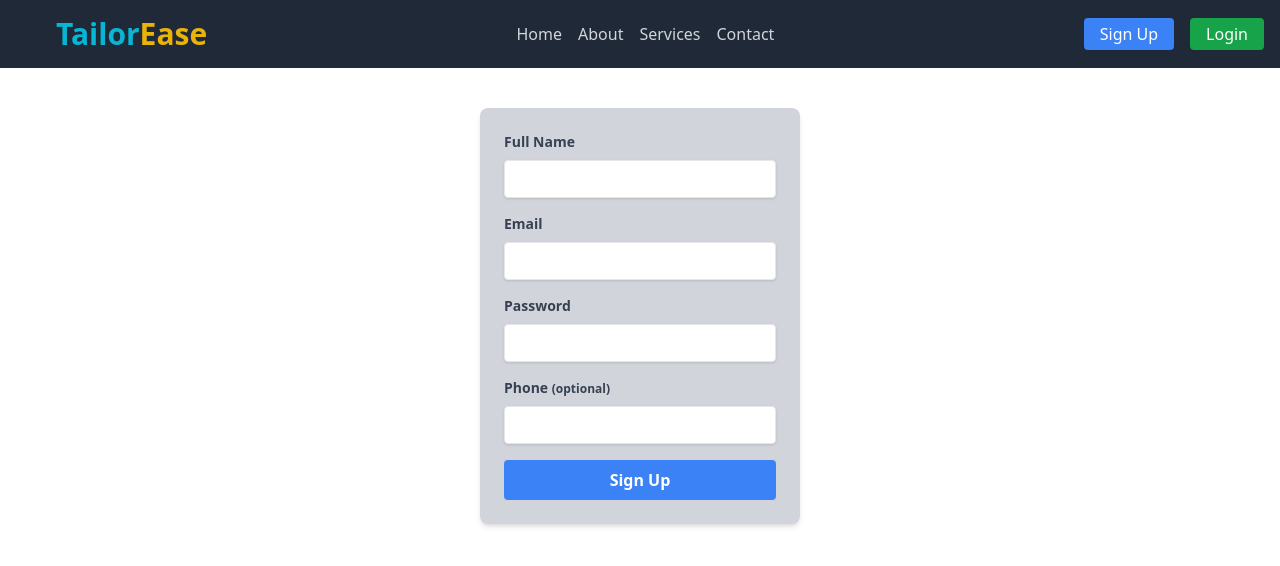
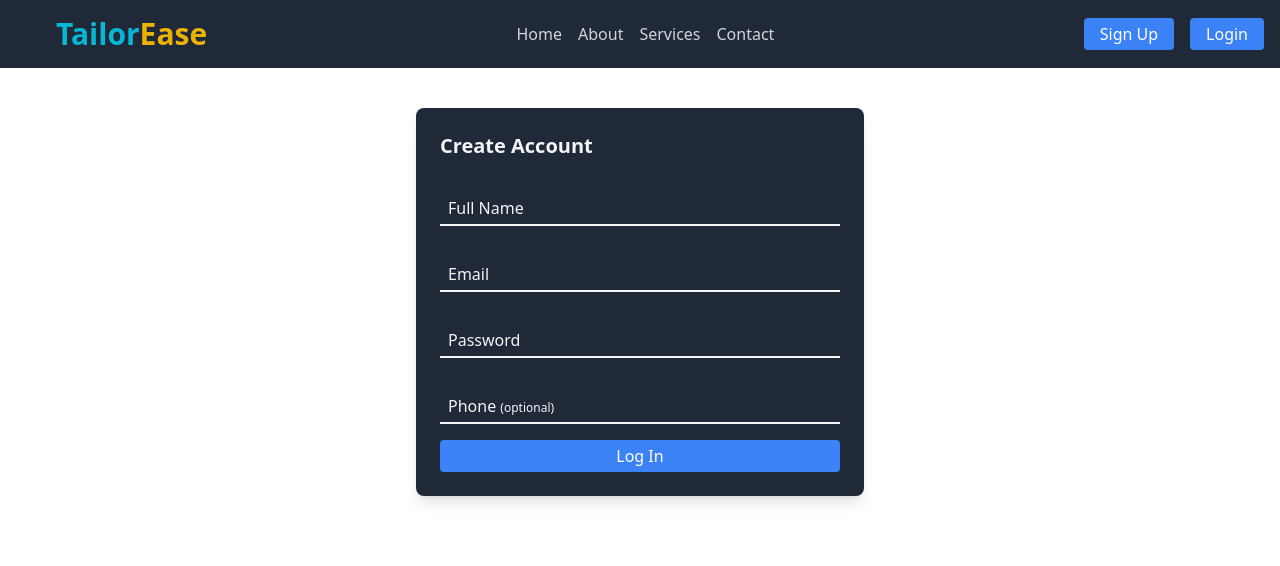
Before and after one commit to clouds440/tailorease, a React (Create React App) app: page / in a window 1280 px wide. Both pictures are taken after a click on the button "Sign Up". Shown: the top 566 px of the page. Built offline with nearby package versions, Linux system fonts and the light colour scheme; no server answers.

Commit message:
Style unification and simplification

```diff
--- a/src/App.js
+++ b/src/App.js
@@ -118,7 +118,7 @@ function App() {
           setTrigger={setPopUpMessageTrigger}
         />
       )}
-      {showSettings && (
+      {showSettings && userLoggedIn && (
         <AccountSettings
         userData={exportUserData}
         setShowMessage={setShowMessage}
--- a/src/components/ChangePasswordModal.jsx
+++ b/src/components/ChangePasswordModal.jsx
@@ -1,4 +1,5 @@
 import React, { useState } from 'react';
+import SimpleButton from './SimpleButton';
 
 function ChangePasswordModal({ onClose, onSave, setShowMessage, setTrigger }) {
     const [newPassword, setNewPassword] = useState('');
@@ -43,7 +44,7 @@ function ChangePasswordModal({ onClose, onSave, setShowMessage, setTrigger }) {
       onSave(formData);
   };
 
-  const inputStyles = "w-full p-2 mt-4 peer text-gray-100 border-b-2 z-10 border-gray-100 outline-none focus:border-blue-500 transition-all duration-300 bg-transparent";
+  const inputStyles = "w-full p-1 mt-4 peer text-gray-100 border-b-2 z-10 border-gray-100 outline-none focus:border-blue-500 transition-all duration-300 bg-transparent";
   const placeHolderStyles = "absolute top-5 pointer-events-none left-2 text-gray-600 duration-300 transform -translate-y-7 scale-75 origin-left peer-placeholder-shown:translate-y-0 peer-placeholder-shown:scale-100 peer-placeholder-shown:text-gray-100 peer-focus:-translate-y-7 peer-focus:scale-75 peer-focus:text-blue-500";
 
   return (
@@ -100,19 +101,8 @@ function ChangePasswordModal({ onClose, onSave, setShowMessage, setTrigger }) {
             </label>
           </div>
           <div className="flex justify-end space-x-2">
-            <button
-              type="button"
-              onClick={onClose}
-              className="bg-gray-100 text-gray-800 px-4 py-2 rounded hover:bg-gray-300"
-            >
-              Cancel
-            </button>
-            <button
-              type="submit"
-              className="bg-blue-500 text-white px-4 py-2 rounded hover:bg-blue-600"
-            >
-              Save
-            </button>
+            <SimpleButton btnText={'Cancel'} onClick={onClose} type={'cancel'}/>
+            <SimpleButton btnText={'Save Password'} type={'primary'}/>
           </div>
         </form>
       </div>
--- a/src/components/EditFieldModal.jsx
+++ b/src/components/EditFieldModal.jsx
@@ -1,4 +1,5 @@
 import React, { useState } from 'react';
+import SimpleButton from './SimpleButton';
 
 function EditFieldModal({ field, value, onClose, onSave, setShowMessage, setTrigger }) {
   const [inputValue, setInputValue] = useState(value);
@@ -18,7 +19,7 @@ function EditFieldModal({ field, value, onClose, onSave, setShowMessage, setTrig
     onSave(field, inputValue);
   };
 
-  const inputStyles = "w-full p-2 mt-4 peer text-gray-100 border-b-2 z-10 border-gray-100 outline-none focus:border-blue-500 transition-all duration-300 bg-transparent";
+  const inputStyles = "w-full p-1 mt-4 peer text-gray-100 border-b-2 z-10 border-gray-100 outline-none focus:border-blue-500 transition-all duration-300 bg-transparent";
   const placeHolderStyles = "absolute top-5 pointer-events-none left-2 text-gray-600 duration-300 transform -translate-y-7 scale-75 origin-left peer-placeholder-shown:translate-y-0 peer-placeholder-shown:scale-100 peer-placeholder-shown:text-gray-100 peer-focus:-translate-y-7 peer-focus:scale-75 peer-focus:text-blue-500";
 
   return (
@@ -41,19 +42,8 @@ function EditFieldModal({ field, value, onClose, onSave, setShowMessage, setTrig
             </label>
           </div>
           <div className="flex justify-end space-x-2">
-            <button
-              type="button"
-              onClick={onClose}
-              className="px-4 py-2 bg-gray-100 text-gray-800 rounded-md hover:bg-gray-300"
-            >
-              Cancel
-            </button>
-            <button
-              type="submit"
-              className="px-4 py-2 bg-blue-500 text-white rounded-md hover:bg-blue-600"
-            >
-              Save
-            </button>
+            <SimpleButton btnText={'Cancel'} type={'cancel'} onClick={onClose} />
+            <SimpleButton btnText={'Save Changes'} type={'primary'} />
           </div>
         </form>
       </div>
--- a/src/components/LoadingSpinner.jsx
+++ b/src/components/LoadingSpinner.jsx
@@ -3,7 +3,7 @@ import { SyncLoader } from "react-spinners";
 function LoadingSpinner() {
   return (
     <div className="flex justify-center items-center mt-4">
-      <SyncLoader color="#2874A6" size={36} speedMultiplier={0.7} />
+      <SyncLoader color="#2874A6" size={28} speedMultiplier={0.7} />
     </div>
   );
 }
--- a/src/components/LoginButton.jsx
+++ /dev/null
@@ -1,13 +0,0 @@
-
-function LoginButton({ onClick }) {
-  return (
-    <button
-      className="bg-green-600 text-white px-4 py-1 rounded hover:bg-green-700"
-      onClick={onClick}
-    >
-      Login
-    </button>
-  );
-}
-
-export default LoginButton;
--- a/src/components/LoginForm.jsx
+++ b/src/components/LoginForm.jsx
@@ -2,6 +2,7 @@ import React, { useState } from "react";
 import { signInWithEmailAndPassword } from "firebase/auth";
 import { db, auth, collection, query, where, getDocs } from "../firebaseConfig";
 import LoadingSpinner from "./LoadingSpinner";
+import SimpleButton from "./SimpleButton";
 
 const LoginForm = ({ onLogin, setShowMessage, setTrigger }) => {
   const [formData, setFormData] = useState({ email: "", password: "" });
@@ -49,54 +50,56 @@ const LoginForm = ({ onLogin, setShowMessage, setTrigger }) => {
     }
   };
 
+  const inputStyles = "w-full p-1 mt-4 peer text-gray-100 border-b-2 z-10 border-gray-100 outline-none focus:border-blue-500 transition-all duration-300 bg-transparent";
+  const placeHolderStyles = "absolute top-5 pointer-events-none left-2 text-gray-600 duration-300 transform -translate-y-7 scale-75 origin-left peer-placeholder-shown:translate-y-0 peer-placeholder-shown:scale-100 peer-placeholder-shown:text-gray-100 peer-focus:-translate-y-7 peer-focus:scale-75 peer-focus:text-blue-500";
+
   return (
-    <form
-      onSubmit={handleSubmit}
-      className="bg-gray-300 p-6 rounded-lg shadow-md w-1/4 mx-auto mt-10"
-    >
-      <div className="mb-4">
-        <label
-          className="block text-gray-700 text-sm font-bold mb-2"
-          htmlFor="email"
-        >
-          Email
-        </label>
+    <div className="flex items-center justify-center mt-10">
+      <div className="bg-gray-800 p-6 rounded-lg shadow-lg w-full max-w-md relative">
+        <h2 className="text-xl text-gray-100 font-bold mb-4">Change Password</h2>
+            <form onSubmit={handleSubmit}>
+            <div className="relative mb-4">
                 <input
                 type="email"
                 id="email"
                 name="email"
                 value={formData.email}
                 onChange={handleChange}
-          className="shadow appearance-none border rounded w-full py-2 px-3 text-gray-700 leading-tight focus:outline-none focus:shadow-outline"
+                className={`${inputStyles}`}
+                placeholder=" "
                 />
+                <label
+                className={`${placeHolderStyles}`}
+                htmlFor="email"
+                >
+                    Email
+                </label>
             </div>
-      <div className="mb-4">
-        <label
-          className="block text-gray-700 text-sm font-bold mb-2"
-          htmlFor="password"
-        >
-          Password
-        </label>
+            <div className="relative mb-4">
                 <input
                 type="password"
                 id="password"
                 name="password"
                 value={formData.password}
                 onChange={handleChange}
-          className="shadow appearance-none border rounded w-full py-2 px-3 text-gray-700 leading-tight focus:outline-none focus:shadow-outline"
+                className={`${inputStyles}`}
+                placeholder=" "
                 />
+                <label
+                className={`${placeHolderStyles}`}
+                htmlFor="password"
+                >
+                    Password
+                </label>
             </div>
             {isLoading ? (
                 <LoadingSpinner />
             ) : (
-        <button
-          type="submit"
-          className="bg-blue-500 hover:bg-blue-600 text-white w-full font-bold py-2 px-4 rounded focus:outline-none focus:shadow-outline"
-        >
-          Log In
-        </button>
+                <SimpleButton btnText={'Log In'} type={'primary'} Extraclasses={'w-full'}/>
             )}
             </form>
+        </div>
+    </div>
   );
 };
 
--- a/src/components/Navbar.jsx
+++ b/src/components/Navbar.jsx
@@ -1,7 +1,6 @@
 import React, { useState, useEffect, useRef } from "react";
 import Logo from "./Logo";
-import SignUpButton from "./SignUpButton";
-import LoginButton from "./LoginButton";
+import SimpleButton from "./SimpleButton";
 import { auth, signOut } from "../firebaseConfig";
 
 const Navbar = ({
@@ -113,8 +112,8 @@ const Navbar = ({
             </div>
           ) : (
             <>
-              <SignUpButton onClick={onSignUpClick} />
-              <LoginButton onClick={onLoginClick} />
+              <SimpleButton onClick={onSignUpClick} btnText={'Sign Up'} type={'primary'}/>
+              <SimpleButton onClick={onLoginClick} btnText={'Login'} type={'primary'}/>
             </>
           )}
         </div>
--- a/src/components/SignUpButton.jsx
+++ /dev/null
@@ -1,13 +0,0 @@
-
-function SignUpButton({ onClick }) {
-  return (
-    <button
-      className="bg-blue-500 text-white px-4 py-1 rounded hover:bg-blue-600"
-      onClick={onClick}
-    >
-      Sign Up
-    </button>
-  );
-}
-
-export default SignUpButton;
--- a/src/components/SignUpForm.jsx
+++ b/src/components/SignUpForm.jsx
@@ -1,5 +1,6 @@
 import React, { useState } from "react";
 import LoadingSpinner from "./LoadingSpinner";
+import SimpleButton from "./SimpleButton";
 import {
   auth,
   db,
@@ -83,86 +84,90 @@ const SignUpForm = ({ setShowMessage, setTrigger }) => {
     }
   };
 
+  const inputStyles = "w-full p-1 mt-4 peer text-gray-100 border-b-2 z-10 border-gray-100 outline-none focus:border-blue-500 transition-all duration-300 bg-transparent";
+  const placeHolderStyles = "absolute top-5 pointer-events-none left-2 text-gray-600 duration-300 transform -translate-y-7 scale-75 origin-left peer-placeholder-shown:translate-y-0 peer-placeholder-shown:scale-100 peer-placeholder-shown:text-gray-100 peer-focus:-translate-y-7 peer-focus:scale-75 peer-focus:text-blue-500";
+
   return (
-    <form
-      onSubmit={handleSubmit}
-      className="bg-gray-300 p-6 rounded-lg shadow-md w-1/4 mx-auto mt-10"
-    >
-      <div className="mb-4">
-        <label
-          className="block text-gray-700 text-sm font-bold mb-2"
-          htmlFor="fullName"
-        >
-          Full Name
-        </label>
+    <div className="flex items-center justify-center mt-10">
+      <div className="bg-gray-800 p-6 rounded-lg shadow-lg w-full max-w-md relative">
+        <h2 className="text-xl text-gray-100 font-bold mb-4">Create Account</h2>
+        <form onSubmit={handleSubmit}>
+          <div className="relative mb-4">
             <input
               type="text"
               id="fullName"
               name="fullName"
               value={formData.fullName}
               onChange={handleChange}
-          className="shadow appearance-none border rounded w-full py-2 px-3 text-gray-700 leading-tight focus:outline-none focus:shadow-outline"
+              className={`${inputStyles}`}
+              placeholder=" "
             />
+            <label
+              className={`${placeHolderStyles}`}
+              htmlFor="fullName"
+            >
+              Full Name
+            </label>
           </div>
-      <div className="mb-4">
-        <label
-          className="block text-gray-700 text-sm font-bold mb-2"
-          htmlFor="email"
-        >
-          Email
-        </label>
+          <div className="relative mb-4">
             <input
               type="email"
               id="email"
               name="email"
               value={formData.email}
               onChange={handleChange}
-          className="shadow appearance-none border rounded w-full py-2 px-3 text-gray-700 leading-tight focus:outline-none focus:shadow-outline"
+              className={`${inputStyles}`}
+              placeholder=" "
             />
+            <label
+              className={`${placeHolderStyles}`}
+              htmlFor="email"
+            >
+              Email
+            </label>
           </div>
-      <div className="mb-4">
-        <label
-          className="block text-gray-700 text-sm font-bold mb-2"
-          htmlFor="password"
-        >
-          Password
-        </label>
+          <div className="relative mb-4">
             <input
               type="password"
               id="password"
               name="password"
               value={formData.password}
               onChange={handleChange}
-          className="shadow appearance-none border rounded w-full py-2 px-3 text-gray-700 leading-tight focus:outline-none focus:shadow-outline"
+              className={`${inputStyles}`}
+              placeholder=" "
             />
+            <label
+              className={`${placeHolderStyles}`}
+              htmlFor="password"
+            >
+              Password
+            </label>
           </div>
-      <div className="mb-4">
-        <label
-          className="block text-gray-700 text-sm font-bold mb-2"
-          htmlFor="phone"
-        >
-          Phone <span className="text-xs">(optional)</span>
-        </label>
+          <div className="relative mb-4">
             <input
               type="tel"
               id="phone"
               name="phone"
               value={formData.phone}
               onChange={handleChange}
-          className="shadow appearance-none border rounded w-full py-2 px-3 text-gray-700 leading-tight focus:outline-none focus:shadow-outline"
+              className={`${inputStyles}`}
+              placeholder=" "
             />
+            <label
+              className={`${placeHolderStyles}`}
+              htmlFor="phone"
+            >
+              Phone <span className="text-xs">(optional)</span>
+            </label>
           </div>
           {isLoading ? (
             <LoadingSpinner />
           ) : (
-        <button
-          type="submit"
-          className="bg-blue-500 hover:bg-blue-600 text-white w-full font-bold py-2 px-4 rounded focus:outline-none focus:shadow-outline"
-        >
-          Sign Up
-        </button>
+            <SimpleButton btnText={'Log In'} type={'primary'} Extraclasses={'w-full'} />
           )}
         </form>
+      </div>
+    </div>
   );
 };
 
--- /dev/null
+++ b/src/components/SimpleButton.jsx
@@ -0,0 +1,20 @@
+
+function SimpleButton({ onClick, btnText, type, Extraclasses }) {
+
+  const primary = "bg-blue-500 text-white px-4 py-1 rounded hover:bg-blue-600 " + Extraclasses;
+  const cancel = "bg-gray-100 text-gray-800 px-4 py-1 rounded hover:bg-gray-300 " + Extraclasses;
+
+  const style = type === "primary" ? primary : cancel;
+
+  return (
+
+    <button
+      className={`${style}`}
+      onClick={onClick}
+    >
+      {btnText}
+    </button>
+  );
+}
+
+export default SimpleButton;
```
Also changed, not shown: src/components/PopupMessage.jsx (+20 -7 lines). Lines whose indentation alone changed are shown as unchanged.
